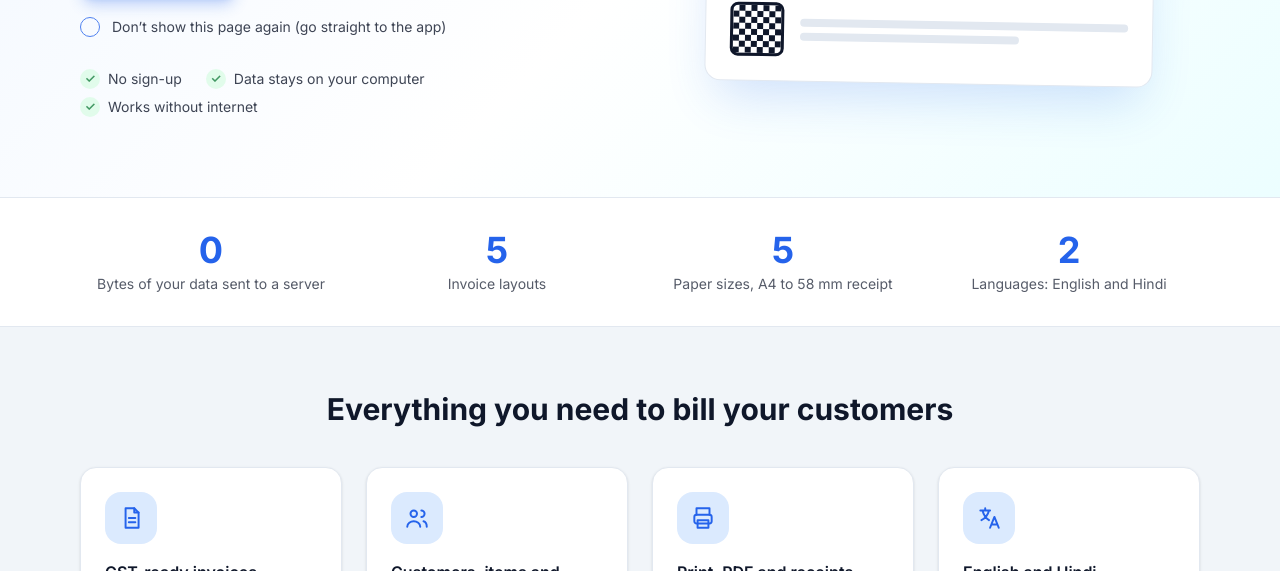
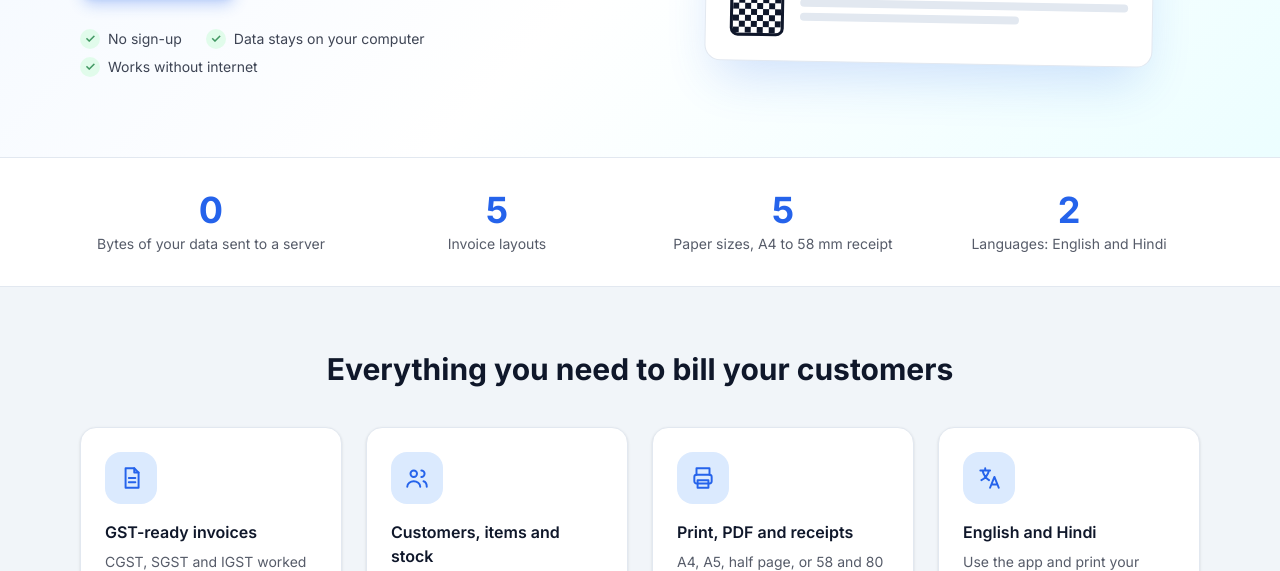
Before and after one commit to themayank5/invoiceapp-v2, a plain HTML site: page index.html in a window 1280 px wide. Shown: the part 529-1100 px from the top of the page. Drawn offline with Linux system fonts and the light colour scheme.

Commit message:
Guide page always shows on the main address
Removes the "Don't show this page again" tick. A leftover choice from earlier is
cleared. Only the installed app window still goes straight to the app; the
"How to use" link and ?guide=1 still open the guide from there.

Co-Authored-By: Claude Sonnet 5.5 <noreply@anthropic.com>

```diff
--- a/index.html
+++ b/index.html
@@ -49,10 +49,6 @@
         </div>
         <div class="alert alert-info alert-soft mt-4 text-sm" id="installStatus" role="status" hidden></div>
 
-        <label class="mt-5 flex cursor-pointer items-center gap-3 text-sm opacity-80">
-          <input type="checkbox" id="skipGuide" class="checkbox checkbox-primary checkbox-sm">
-          <span data-t="skip">Don’t show this page again (go straight to the app)</span>
-        </label>
 
         <ul class="mt-8 flex flex-wrap gap-x-6 gap-y-2 text-sm opacity-80">
           <li class="flex items-center gap-2"><span class="lp-tick">✓</span><span data-t="chip1">No sign-up</span></li>
--- a/landing.js
+++ b/landing.js
@@ -8,9 +8,10 @@
   function write(key, value) { try { if (value === null) localStorage.removeItem(key); else localStorage.setItem(key, value); } catch (e) { /* storage blocked */ }
   }
 
-  // The installed app, or someone who ticked "don't show again", goes straight to the app. "?guide=1" always shows this page.
+  // The address always shows this guide. Only the installed app window goes straight to the app ("?guide=1" still shows the guide there).
+  write(SKIP_KEY, null);   // forget the old "don't show again" choice, so nobody stays stuck on the app
   var standalone = (window.matchMedia && matchMedia('(display-mode: standalone)').matches) || navigator.standalone === true;
-  if ((standalone || read(SKIP_KEY) === '1') && !params.has('guide')) {
+  if (standalone && !params.has('guide')) {
     location.replace('app.html');
     return;
   }
@@ -73,7 +74,6 @@
       g4: 'Your folder is the only copy of your data. Back it up regularly. The app also has Backup &amp; Restore.',
       g5: 'If the browser asks for permission again, press Connect Database and choose the same folder. Your data is safe.',
       g6: 'The installed app and the browser version can use the same folder. To use it on another computer, install the app there and copy your folder across.',
-      skip: 'Don’t show this page again (go straight to the app)',
       installed: 'Installed! Open InvoiceGen from your desktop or the Start menu. Then connect your data folder (step 3).',
       installHint: 'The install option is not available right now. The app may already be installed, or this browser does not offer it. Look for the install icon in the address bar of Chrome or Edge, or press “Open app in browser” and use it from here.'
     },
@@ -134,7 +134,6 @@
       g4: 'आपका फ़ोल्डर ही आपके डेटा की एकमात्र कॉपी है। उसका नियमित बैकअप रखिए। ऐप में Backup &amp; Restore भी है।',
       g5: 'अगर ब्राउज़र दोबारा अनुमति माँगे, तो Connect Database दबाकर वही फ़ोल्डर फिर चुन लीजिए। आपका डेटा सुरक्षित रहता है।',
       g6: 'इंस्टॉल किया हुआ ऐप और ब्राउज़र वाला ऐप एक ही फ़ोल्डर इस्तेमाल कर सकते हैं। दूसरे कंप्यूटर पर चलाने के लिए वहाँ ऐप इंस्टॉल कीजिए और अपना फ़ोल्डर कॉपी कर लीजिए।',
-      skip: 'यह पेज दोबारा न दिखाएँ (सीधे ऐप खोलें)',
       installed: 'इंस्टॉल हो गया! InvoiceGen को डेस्कटॉप या Start मेनू से खोलिए। फिर अपना डेटा फ़ोल्डर जोड़िए (कदम 3)।',
       installHint: 'इंस्टॉल का विकल्प अभी उपलब्ध नहीं है। हो सकता है ऐप पहले से इंस्टॉल हो, या यह ब्राउज़र इसे न देता हो। Chrome या Edge के एड्रेस बार में इंस्टॉल आइकन देखिए, या “ब्राउज़र में ऐप खोलें” दबाकर यहीं से इस्तेमाल कीजिए।'
     }
@@ -189,10 +188,6 @@
       button.addEventListener('click', function () { applyLanguage(button.dataset.lang); });
     });
 
-    var skip = document.getElementById('skipGuide');
-    skip.checked = read(SKIP_KEY) === '1';
-    skip.addEventListener('change', function () { write(SKIP_KEY, skip.checked ? '1' : null); });
-
     document.querySelectorAll('[data-install]').forEach(function (button) {
       button.addEventListener('click', function () {
         if (!deferredInstall) { showStatus('installHint'); window.scrollTo({ top: 0, behavior: 'smooth' }); return; }
```
Also changed, not shown: lib/landing.tailwind.css.
